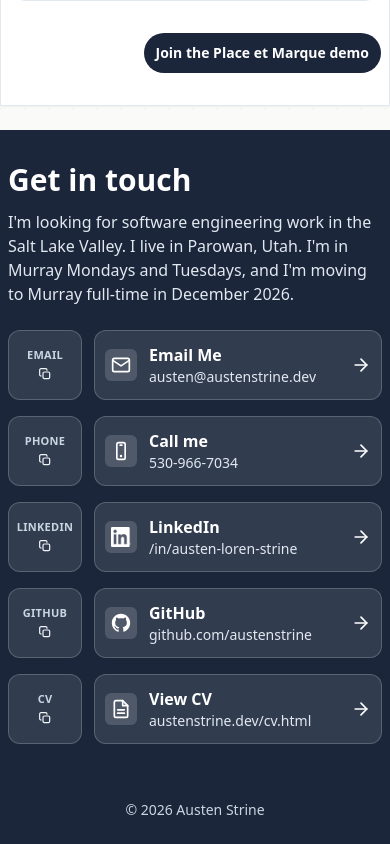
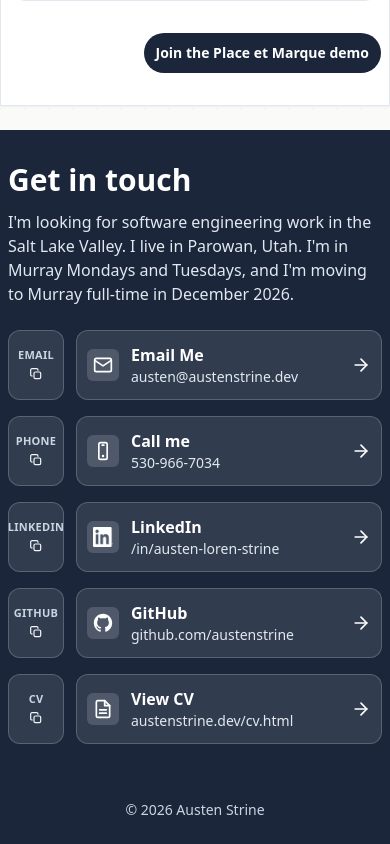
Before and after one commit to austenstrine/austenstrine_portfolio, a Next.js app in the folder apps/web/: page / in a window 390 px wide. Shown: the part 7685-8529 px from the top of the page. Built offline with nearby package versions, Linux system fonts and the light colour scheme; no server answers.

Commit message:
Size contact copy chips to LinkedIn content width.
Move mobile border/background behind the label+icon so chrome padding no longer sets the chip width; all rows share LinkedIn’s natural content width.

```diff
--- a/apps/web/src/components/sections/ContactMethodRow.tsx
+++ b/apps/web/src/components/sections/ContactMethodRow.tsx
@@ -81,22 +81,38 @@ export function ContactMethodRow({
 		>
 			<div
 				className="
+					group
 					relative
-					w-[4.625rem]
-					max-w-[4.625rem]
+					w-[3.5rem]
 					shrink-0
 					self-stretch
-					overflow-hidden
 					md:w-auto
-					md:max-w-none
 					md:min-w-0
 					md:flex-1
-					md:overflow-visible
 				"
 			>
+				{/*
+					Mobile chrome sits behind the content so padding/border/bg
+					do not inflate the chip past the LinkedIn content width.
+				*/}
+				<span
+					className="
+						pointer-events-none
+						absolute
+						inset-0
+						rounded-xl
+						border
+						border-white/20
+						bg-white/10
+						transition
+						group-hover:bg-white/20
+						md:hidden
+					"
+					aria-hidden="true"
+				/>
 				<button
 					className="
-						group
+						relative
 						inline-flex
 						h-full
 						w-full
@@ -104,18 +120,10 @@ export function ContactMethodRow({
 						items-center
 						justify-center
 						gap-1.5
-						rounded-xl
-						border
-						border-white/20
-						bg-white/10
-						px-2.5
-						py-2
 						text-center
 						text-slate-100
 						transition
-						hover:bg-white/20
 						hover:text-white
-						max-[399px]:px-1.5
 						md:h-auto
 						md:w-auto
 						md:min-w-0
@@ -123,13 +131,9 @@ export function ContactMethodRow({
 						md:items-start
 						md:justify-start
 						md:gap-0
-						md:rounded-none
-						md:border-0
-						md:bg-transparent
 						md:px-1
 						md:py-2
 						md:text-left
-						md:hover:bg-transparent
 						md:hover:opacity-90
 					"
 					type="button"
```
